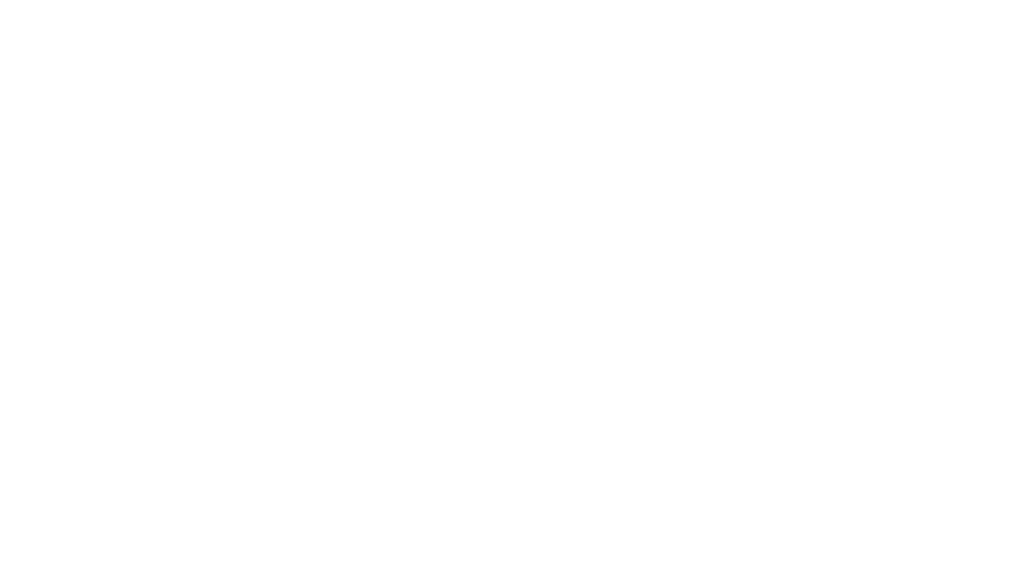
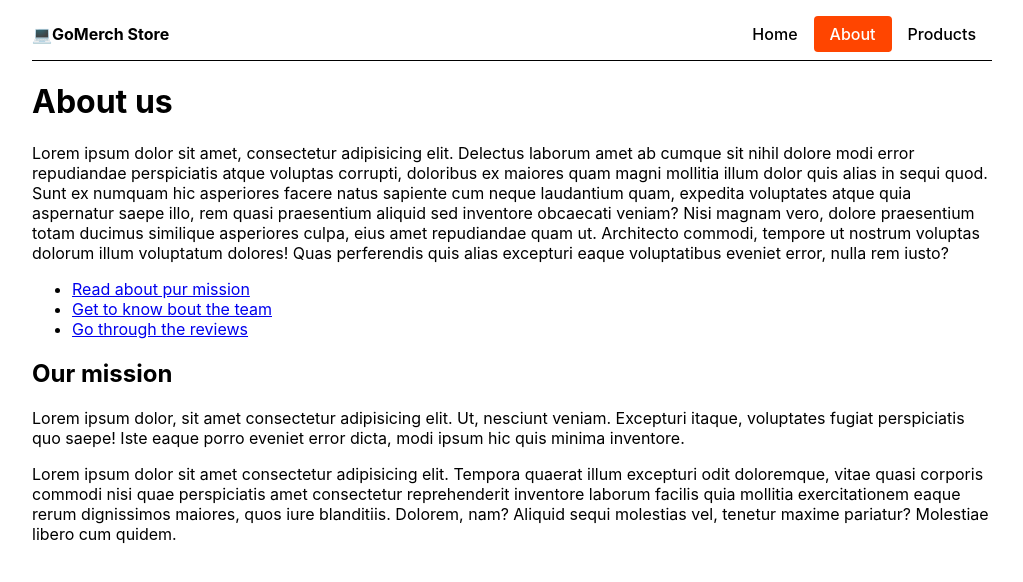
Before and after one commit to Allovallo/routes-3, a React (Create React App) app: page /about/mission in a window 1280 px wide. Before the commit this address had no page. Shown: the top 582 px of the page, without its empty margins (128-1151 px from the left). Built offline with nearby package versions, Linux system fonts and the light colour scheme.

Commit message:
files updated

```diff
--- a/src/components/App.js
+++ b/src/components/App.js
@@ -2,6 +2,10 @@ import { Route, Routes } from 'react-router-dom';
 import { Home } from '../pages/Home';
 import { SharedLayout } from './SharedLayout';
 import { About } from '../pages/About';
+import { Mission } from './Mission';
+import { Team } from './Team';
+import { Reviews } from './Reviews';
+import { Products } from '../pages/Products';
 
 function App() {
   return (
@@ -9,7 +13,12 @@ function App() {
       <Routes>
         <Route path="/" element={<SharedLayout />}>
           <Route index element={<Home />}></Route>
-          <Route path="about" element={<About />}></Route>
+          <Route path="about" element={<About />}>
+            <Route path="mission" element={<Mission />}></Route>
+            <Route path="team" element={<Team />}></Route>
+            <Route path="reviews" element={<Reviews />}></Route>
+          </Route>
+          <Route path="products" element={<Products />}></Route>
         </Route>
       </Routes>
     </div>
--- /dev/null
+++ b/src/components/Mission.jsx
@@ -0,0 +1,20 @@
+export const Mission = () => {
+    return (
+        <section>
+            <h2>Our mission</h2>
+            <p>
+                Lorem ipsum dolor, sit amet consectetur adipisicing elit. Ut, nesciunt
+                veniam. Excepturi itaque, voluptates fugiat perspiciatis quo saepe! Iste
+                eaque porro eveniet error dicta, modi ipsum hic quis minima inventore.
+            </p>
+            <p>
+                Lorem ipsum dolor sit amet consectetur adipisicing elit. Tempora quaerat
+                illum excepturi odit doloremque, vitae quasi corporis commodi nisi quae
+                perspiciatis amet consectetur reprehenderit inventore laborum facilis
+                quia mollitia exercitationem eaque rerum dignissimos maiores, quos iure
+                blanditiis. Dolorem, nam? Aliquid sequi molestias vel, tenetur maxime
+                pariatur? Molestiae libero cum quidem.
+            </p>
+        </section>
+    )
+}
--- /dev/null
+++ b/src/components/ProductList.jsx
@@ -0,0 +1,17 @@
+import { Link } from "react-router-dom";
+import { Container, CardWrapper, ProductName } from "./ProductList.styled";
+
+export const ProductList = ({ products }) => {
+    return (
+        <Container>
+            {products.map((product) => (
+                <CardWrapper key={product.id}>
+                    <Link to={`${product.id}`}>
+                        <img src='https://via.placeholder.com/200x100' alt=''/>
+                        <ProductName>{ product.name }</ProductName>
+                    </Link>
+                </CardWrapper>
+            ))}
+        </Container>
+    )
+}
--- /dev/null
+++ b/src/components/ProductList.styled.jsx
@@ -0,0 +1,23 @@
+import styled from "styled-components";
+
+export const Container = styled.div`
+    display: grid;
+    grid-template-columns: repeat(auto-fit, 200px);
+    gap: 16px;
+`;
+
+export const CardWrapper = styled.div`
+    border: 1 solid black;
+    border-radius: 4px;
+
+    > a {
+        text-decoration: none;
+    }
+`;
+
+export const ProductName = styled.h3`
+    padding: 4px;
+    margin-top: 8px;
+    margin-bottom: 0;
+    color: black
+`;
--- /dev/null
+++ b/src/components/Reviews.jsx
@@ -0,0 +1,24 @@
+export const Reviews = () => {
+    return (
+                <section>
+            <div>
+                <h2>First review - 4.5.0.</h2>
+                <p>
+                    Lorem, ipsum dolor sit amet consectetur adipisicing elit. Autem harum
+                    architecto sapiente corporis, voluptatem quas voluptatibus fugiat
+                    nulla commodi quidem, dolorem distinctio inventore blanditiis illo
+                    tenetur aut enim ex laborum!
+                </p>
+            </div>
+            <div>
+                <h2>Second review - 4.5.0.</h2>
+                <p>
+                    Lorem, ipsum dolor sit amet consectetur adipisicing elit. Autem harum
+                    architecto sapiente corporis, voluptatem quas voluptatibus fugiat
+                    nulla commodi quidem, dolorem distinctio inventore blanditiis illo
+                    tenetur aut enim ex laborum!
+                </p>
+            </div>
+        </section>
+    )
+}
--- /dev/null
+++ b/src/components/Team.jsx
@@ -0,0 +1,23 @@
+export const Team = () => {
+    return (
+        <section>
+            <ul>
+            <li>
+                <b>CEO</b> - Gabrijela Vohu Shmarah
+            </li>
+            <li>
+                <b>Sales</b> - Darius Mudianne
+            </li>
+            <li>
+                <b>Products</b> - Ségdae Jean-Pierre
+            </li>
+            <li>
+                <b>Marketing</b> - Melina Theotimos
+            </li>
+            <li>
+                <b>Engineering</b> - Gregor Ramadhani
+            </li>
+            </ul>
+        </section>
+    )
+}
--- /dev/null
+++ b/src/pages/Products.jsx
@@ -0,0 +1,11 @@
+import { ProductList } from "../components/ProductList";
+import { getProducts } from '../fakeAPI';
+
+export const Products = () => {
+    const products = getProducts();
+    return (
+        <main>
+            <ProductList product={products} />
+        </main>
+    )
+}
```
